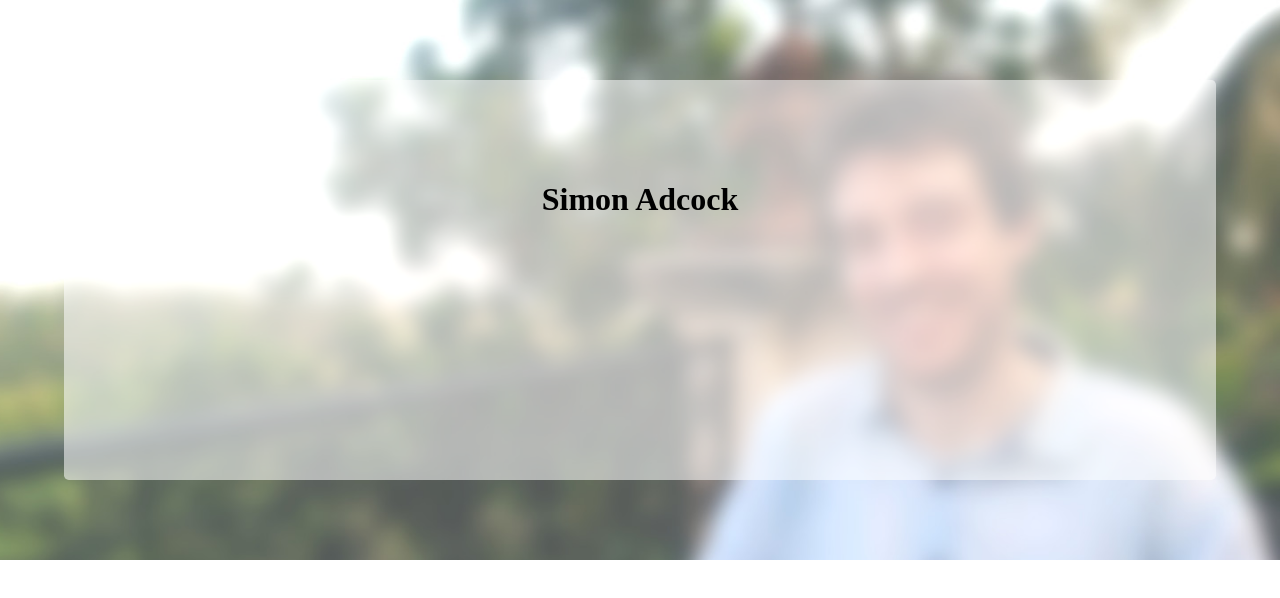
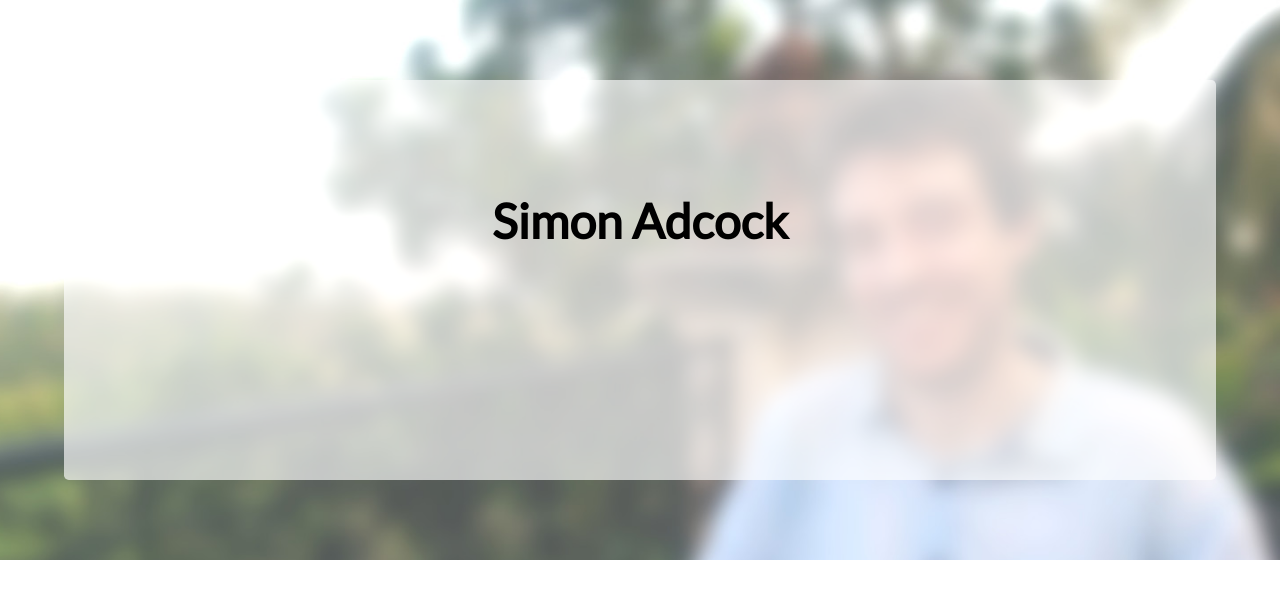
Before and after one commit to SiAdcock/siadcock.github.io, a website: page index.html in a window 1280 px wide. Drawn offline with Linux system fonts and the light colour scheme.

Commit message:
Lato font

```diff
--- a/src/styles/main.scss
+++ b/src/styles/main.scss
@@ -1,19 +1,24 @@
+@import url(https://fonts.googleapis.com/css?family=Lato);
+
 $mobile: 320px;
 $tablet: 740px;
 $desktop: 980px;
 $wide: 1300px;
+
 
 *{
   box-sizing: border-box;
 }
 
 body {
+  font-family: 'Lato',serif;
   font-size: 16px;
   margin: 0;
 }
 
 h1 {
   text-align: center;
+  font-size: 3em;
 }
 
 .banner {
@@ -27,7 +32,7 @@ h1 {
   width: 90%;
   margin: 1em auto;
   padding: 1em;
-  background-color: rgba(255, 255, 255, .55);
+  background-color: rgba(255, 255, 255, .65);
   border-radius: .3em;
 }
 
```
Also changed, not shown: build/styles/main.css.
